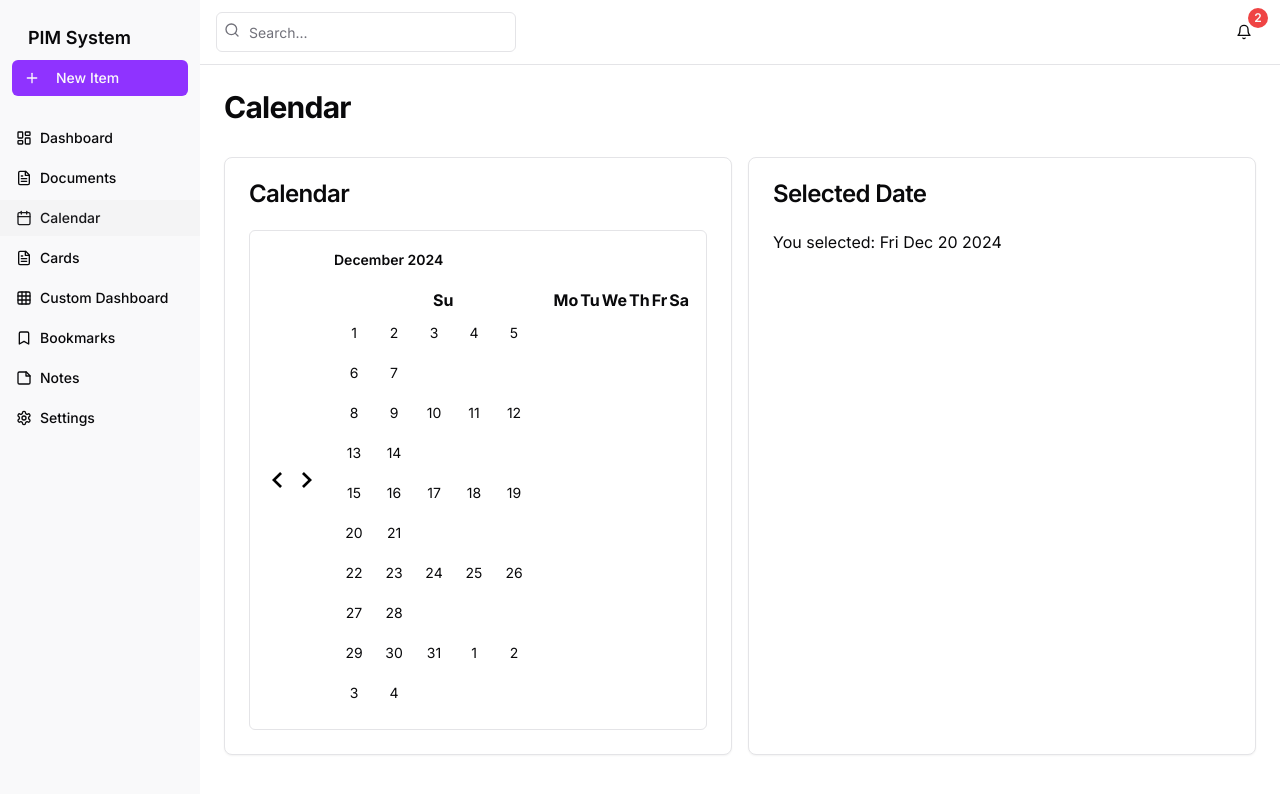
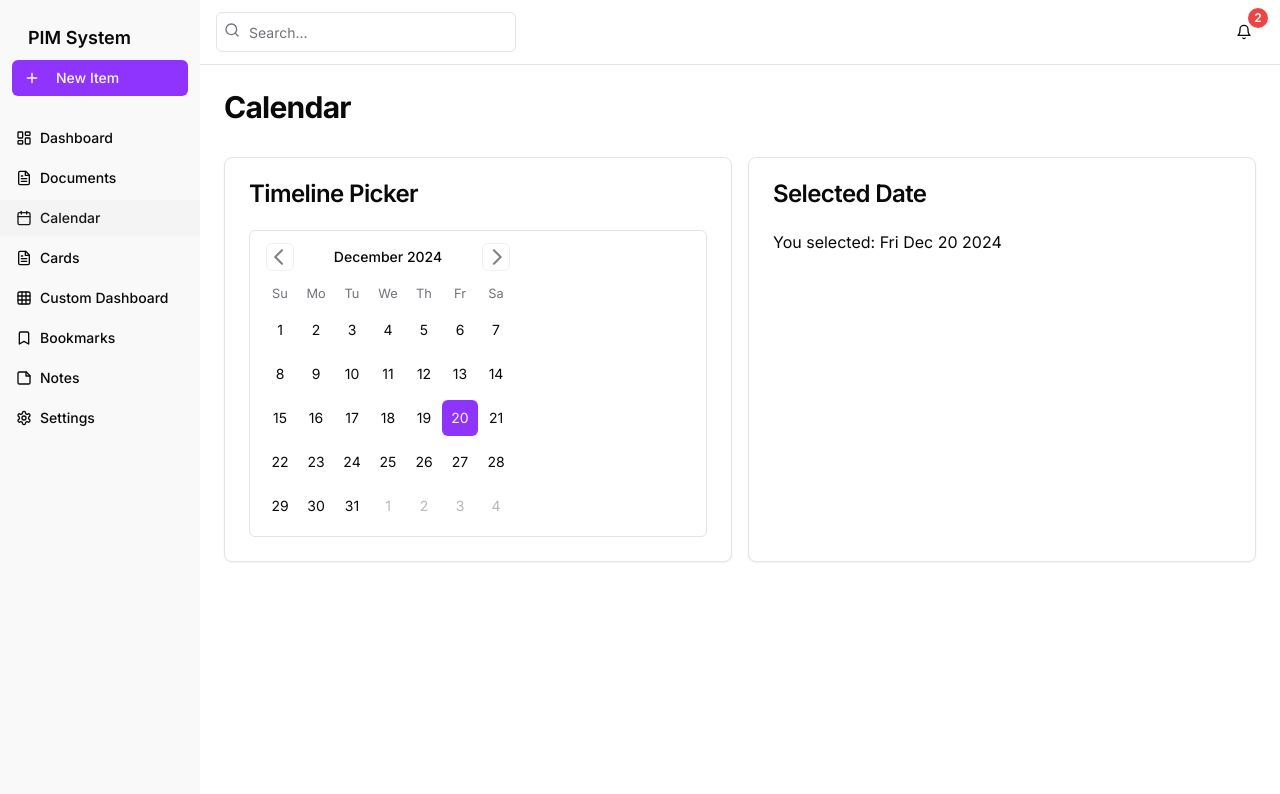
Before and after one commit to fallrising/easy-pkms, a Next.js app: page /calendar in a window 1280 px wide. Shown: the top 794 px of the page. Built offline with nearby package versions, Linux system fonts and the light colour scheme.

Commit message:
fix calander.

```diff
--- a/app/calendar/page.tsx
+++ b/app/calendar/page.tsx
@@ -15,7 +15,7 @@
         <div className="grid gap-4 md:grid-cols-2">
           <Card>
             <CardHeader>
-              <CardTitle>Calendar</CardTitle>
+              <CardTitle>Timeline Picker</CardTitle>
             </CardHeader>
             <CardContent>
               <Calendar
--- a/components/common/calendar.tsx
+++ b/components/common/calendar.tsx
@@ -2,70 +2,62 @@
 
 import * as React from "react";
 import { DayPicker } from "react-day-picker";
+
+import { cn } from "@/lib/utils";
 import { buttonVariants } from "@/components/common/button";
-import { cn } from "@/lib/utils";
 
 export type CalendarProps = React.ComponentProps<typeof DayPicker>;
 
-const Calendar = ({
+function Calendar({
                       className,
                       classNames,
                       showOutsideDays = true,
                       ...props
-                  }: CalendarProps) => {
-    // Define the default class names for DayPicker
-    const defaultClassNames = {
-        months: "flex flex-col sm:flex-row space-y-4 sm:space-x-4 sm:space-y-0",
-        month: "space-y-4",
-        caption: "flex justify-center pt-1 relative items-center mb-4",
-        caption_label: "text-sm font-semibold",
-        nav: "flex items-center space-x-1",
-        nav_button: cn(
-            buttonVariants({ variant: "outline" }),
-            "h-8 w-8 bg-transparent p-0 hover:opacity-75 transition-opacity"
-        ),
-        nav_button_previous: "absolute left-2",
-        nav_button_next: "absolute right-2",
-        table: "w-full border-separate border-spacing-1",
-        head_row: "flex w-full",
-        head_cell: cn(
-            "text-muted-foreground rounded-md w-10 font-normal text-xs",
-            "flex items-center justify-center h-10"
-        ),
-        row: "flex w-full mt-0",
-        cell: cn(
-            "relative p-0",
-            "first:[&:has([aria-selected])]:rounded-l-md last:[&:has([aria-selected])]:rounded-r-md"
-        ),
-        day: cn(
-            buttonVariants({ variant: "ghost" }),
-            "h-10 w-10 p-0 font-normal rounded-md",
-            "hover:bg-accent hover:text-accent-foreground"
-        ),
-        day_selected: cn(
-            "bg-primary text-primary-foreground hover:bg-primary hover:text-primary-foreground",
-            "focus:bg-primary focus:text-primary-foreground"
-        ),
-        day_today: "bg-accent text-accent-foreground",
-        day_outside: "text-muted-foreground opacity-50",
-        day_disabled: "text-muted-foreground opacity-50",
-        day_range_middle: "aria-selected:bg-accent aria-selected:text-accent-foreground",
-        day_hidden: "invisible",
-    };
-
-    // Combine default class names with any additional class names provided via props
-    const combinedClassNames = { ...defaultClassNames, ...classNames };
-
+                  }: CalendarProps) {
     return (
         <DayPicker
             showOutsideDays={showOutsideDays}
-            className={cn("p-4 select-none", className)}
-            classNames={combinedClassNames}
+            className={cn("p-3", className)}
+            classNames={{
+                months: "flex flex-col sm:flex-row space-y-4 sm:space-x-4 sm:space-y-0",
+                month: "space-y-4",
+                caption: "flex justify-center pt-1 relative items-center",
+                caption_label: "text-sm font-medium",
+                nav: "space-x-1 flex items-center",
+                nav_button: cn(
+                    buttonVariants({ variant: "outline" }),
+                    "h-7 w-7 bg-transparent p-0 opacity-50 hover:opacity-100"
+                ),
+                nav_button_previous: "absolute left-1",
+                nav_button_next: "absolute right-1",
+                table: "w-full border-collapse space-y-1",
+                head_row: "flex",
+                head_cell:
+                    "text-muted-foreground rounded-md w-9 font-normal text-[0.8rem]",
+                row: "flex w-full mt-2",
+                cell: "h-9 w-9 text-center text-sm p-0 relative [&:has([aria-selected].day-range-end)]:rounded-r-md [&:has([aria-selected].day-outside)]:bg-accent/50 [&:has([aria-selected])]:bg-accent first:[&:has([aria-selected])]:rounded-l-md last:[&:has([aria-selected])]:rounded-r-md focus-within:relative focus-within:z-20",
+                day: cn(
+                    buttonVariants({ variant: "ghost" }),
+                    "h-9 w-9 p-0 font-normal aria-selected:opacity-100"
+                ),
+                day_range_end: "day-range-end",
+                day_selected:
+                    "bg-primary text-primary-foreground hover:bg-primary hover:text-primary-foreground focus:bg-primary focus:text-primary-foreground",
+                day_today: "bg-accent text-accent-foreground",
+                day_outside:
+                    "day-outside text-muted-foreground opacity-50 aria-selected:bg-accent/50 aria-selected:text-muted-foreground aria-selected:opacity-30",
+                day_disabled: "text-muted-foreground opacity-50",
+                day_range_middle:
+                    "aria-selected:bg-accent aria-selected:text-accent-foreground",
+                day_hidden: "invisible",
+                ...classNames,
+            }}
+            components={{
+            }}
             {...props}
         />
     );
-};
-
+}
 Calendar.displayName = "Calendar";
 
 export { Calendar };
--- a/package.json
+++ b/package.json
@@ -23,7 +23,7 @@
     "next": "^14.0.0",
     "next-themes": "^0.2.1",
     "react": "^18.2.0",
-    "react-day-picker": "^9.4.4",
+    "react-day-picker": "^8.10.1",
     "react-dom": "^18.2.0",
     "react-grid-layout": "^1.3.4",
     "react-intersection-observer": "^9.14.0",
```
Also changed, not shown: 1 other file (tests, documents, lock files or other folders).
